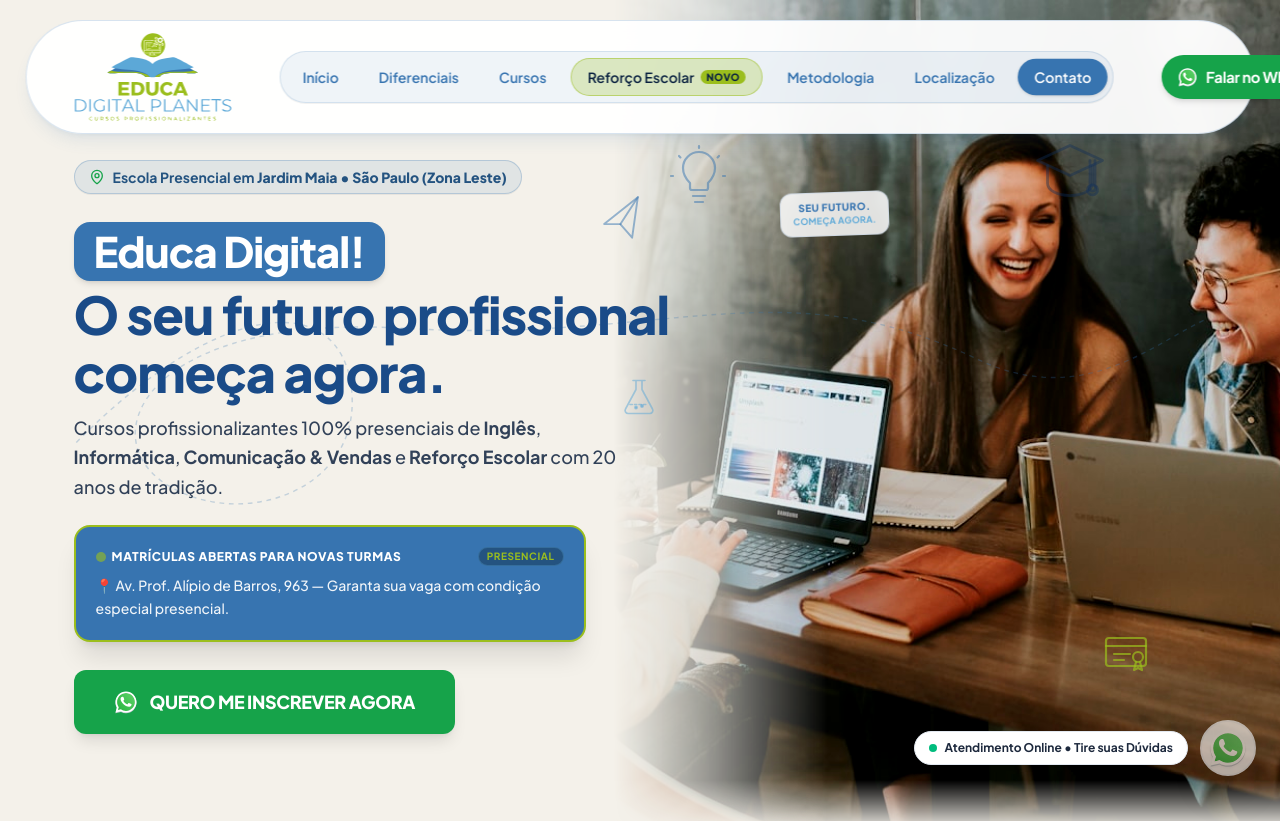
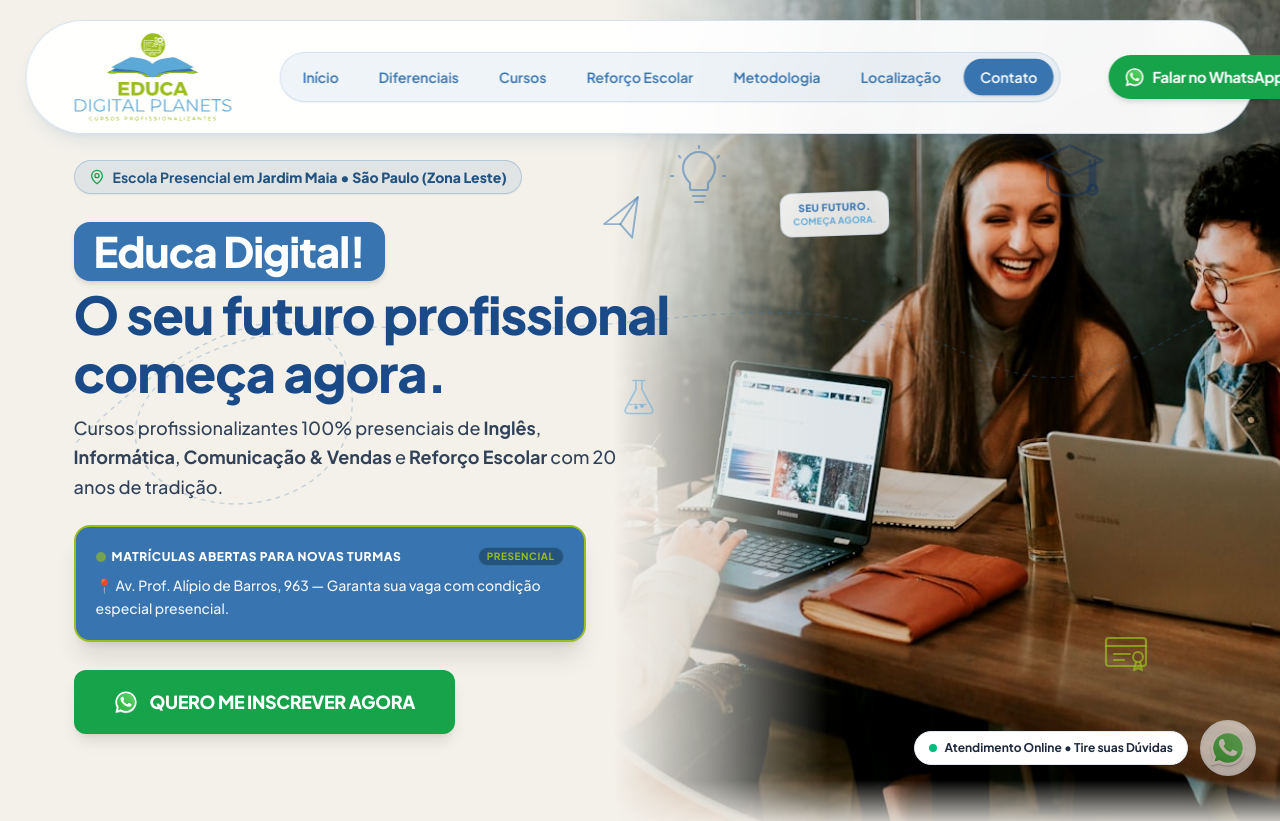
Before and after one commit to Alexsander-Marinhoo/educadigitalplanets, a React (Vite) app: page / in a window 1280 px wide. Shown: the top 821 px of the page. Built offline with nearby package versions, Linux system fonts and the light colour scheme.

Commit message:
style(navbar): remove destaque verde de Reforço Escolar para manter padrão idêntico aos outros itens

```diff
--- a/src/components/Header.jsx
+++ b/src/components/Header.jsx
@@ -162,20 +162,13 @@ export default function Header() {
                 key={link.name}
                 href={link.href}
                 onClick={(e) => handleNavClick(e, link.href, link.isPage)}
-                className={`px-3.5 xl:px-4 py-2 rounded-full text-xs xl:text-sm font-sans font-semibold transition-all duration-200 cursor-pointer whitespace-nowrap inline-flex items-center gap-1.5 ${
+                className={`px-3.5 xl:px-4 py-2 rounded-full text-xs xl:text-sm font-sans font-semibold transition-all duration-200 cursor-pointer whitespace-nowrap ${
                   isActive
                     ? "bg-[#3774B0] text-white font-bold shadow-sm scale-[1.02]"
-                    : link.isPage
-                    ? "text-[#0A2240] bg-[#9BBE1D]/25 hover:bg-[#9BBE1D]/40 font-bold border border-[#9BBE1D]/50"
                     : "text-[#3774B0] hover:bg-[#3774B0]/15"
                 }`}
               >
-                <span>{link.name}</span>
-                {link.isPage && (
-                  <span className="text-[10px] bg-[#9BBE1D] text-[#0A2240] px-1.5 py-0.2 rounded-full font-black uppercase tracking-wider">
-                    Novo
-                  </span>
-                )}
+                {link.name}
               </a>
             )
           })}
@@ -242,20 +235,13 @@ export default function Header() {
                 key={link.name}
                 href={link.href}
                 onClick={(e) => handleNavClick(e, link.href, link.isPage)}
-                className={`flex items-center justify-between px-5 py-3 rounded-2xl text-sm font-sans transition-colors ${
+                className={`block px-5 py-3 rounded-2xl text-sm font-sans transition-colors ${
                   isActive
                     ? "bg-[#3774B0] text-white font-bold shadow-xs"
-                    : link.isPage
-                    ? "text-[#0A2240] bg-[#9BBE1D]/25 font-bold border border-[#9BBE1D]/40"
                     : "text-[#3774B0] hover:bg-[#3774B0]/10 font-semibold"
                 }`}
               >
-                <span>{link.name}</span>
-                {link.isPage && (
-                  <span className="text-[10px] bg-[#9BBE1D] text-[#0A2240] px-2 py-0.5 rounded-full font-black uppercase">
-                    Novo
-                  </span>
-                )}
+                {link.name}
               </a>
             )
           })}
```
